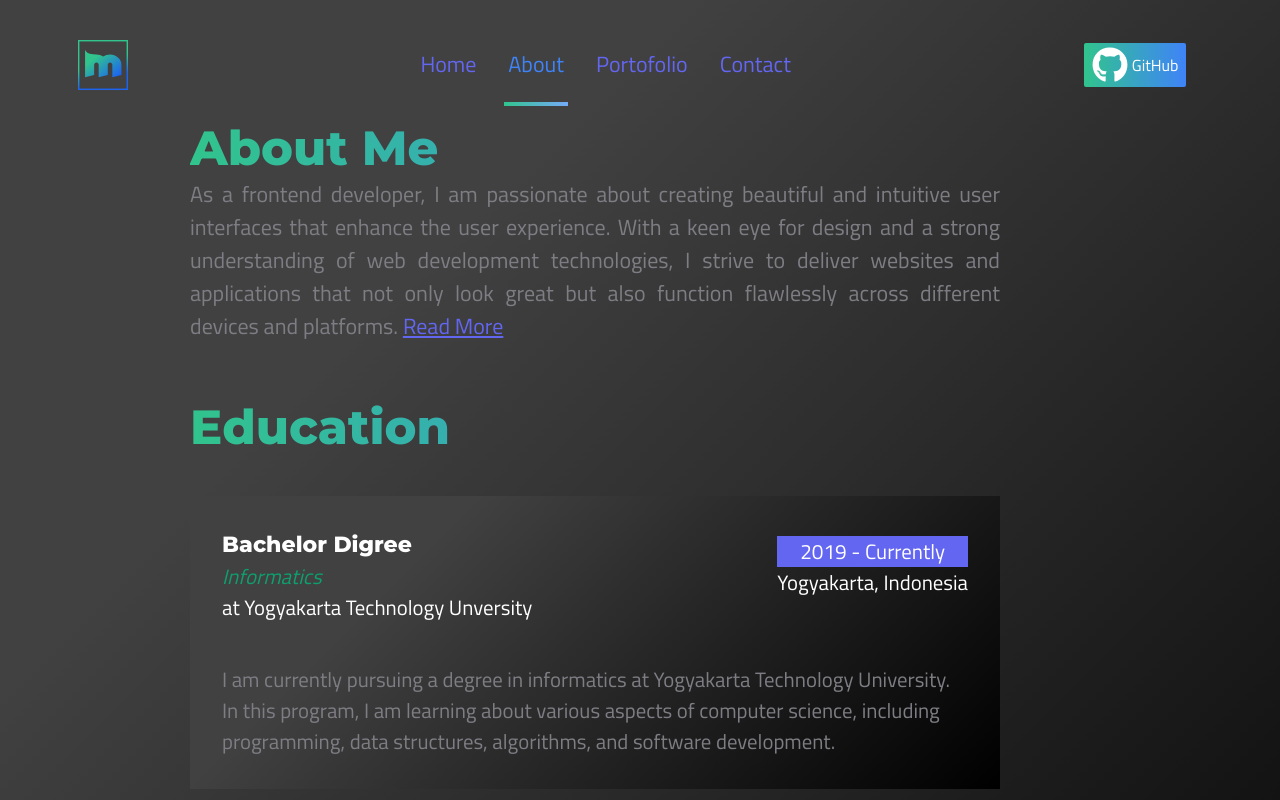
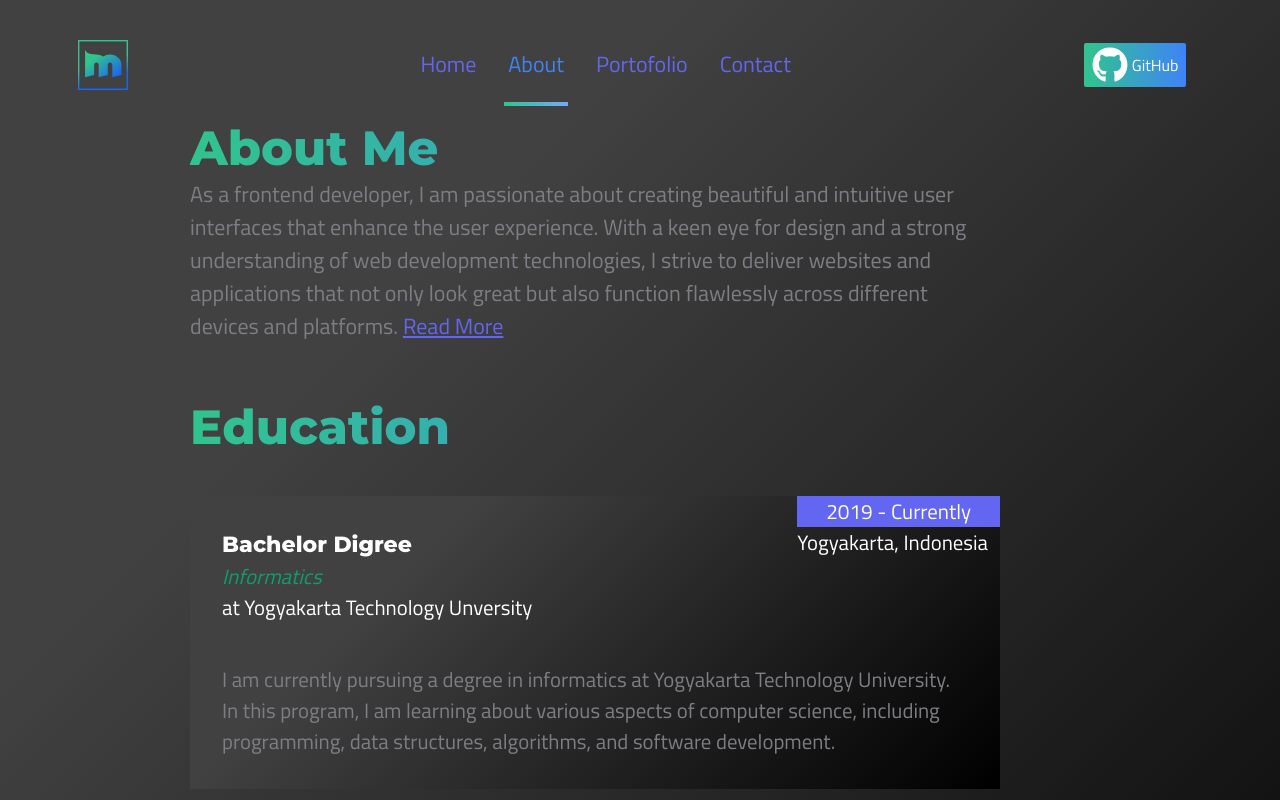
Before and after one commit to wakatobidevelopers/myPersonal-Web, a React (Create React App) app: page /about in a window 1280 px wide. Shown: the top 800 px of the page. Built offline with nearby package versions, Linux system fonts and the light colour scheme.

Commit message:
FIx card

```diff
--- a/src/components/EducationCard.jsx
+++ b/src/components/EducationCard.jsx
@@ -8,16 +8,16 @@ function EducationCard() {
             <div className=" w-[90%] ">
                <h1 className={`${styles.headTextStyle} font-secondary text-left text-lg`}>Education</h1>
                {educations.map((items) =>
-                     <div className='flex flex-col bg-gradient bg-gradient-md md:p-8 p-4 text-[0.86rem] text-white mt-10'>
+                     <div className='relative flex flex-col bg-gradient bg-gradient-md md:p-8 p-4 text-[0.86rem] text-white mt-10'>
                      <div className='flex w-full justify-between md:text-[1.3rem]'>
                         <div>
                            <h2 className='md:text-md text-[1.3rem] font-bold font-secondary text-white'>{items.Title}</h2>
                            <p className='italic text-green-500'> {items.class}</p>
                            <p>at {items.institution}</p>
                         </div>
-                     <div className='mt-2'>
+                     <div className='absolute top-0 right-0'>
                            <p className='bg-primary text-center'>{items.year}</p>
-                           <p>{ items.address }</p>
+                           <p className='mr-3'>{ items.address }</p>
                      </div>
                      </div>
 
--- a/src/sections/AboutMe.jsx
+++ b/src/sections/AboutMe.jsx
@@ -14,7 +14,7 @@ function AboutMe() {
          <div className={styles.section}>
             <div className=" w-[90%] ">
             <h1 className={`${styles.headTextStyle} text-secondary font-secondary text-left text-lg`}>About Me</h1>
-               <p className='text-md text-secondary text-justify'>{isReadMore ? text.aboutMe.slice(0, 356) : text.aboutMe} <span className={` text-primary underline cursor-pointer`} onClick={() => Toggle()}>{isReadMore ? "Read More" : "Show Less"}</span></p>
+               <p className='text-md text-secondary '>{isReadMore ? text.aboutMe.slice(0, 356) : text.aboutMe} <span className={` text-primary underline cursor-pointer`} onClick={() => Toggle()}>{isReadMore ? "Read More" : "Show Less"}</span></p>
             </div>
          </div>
 
```
